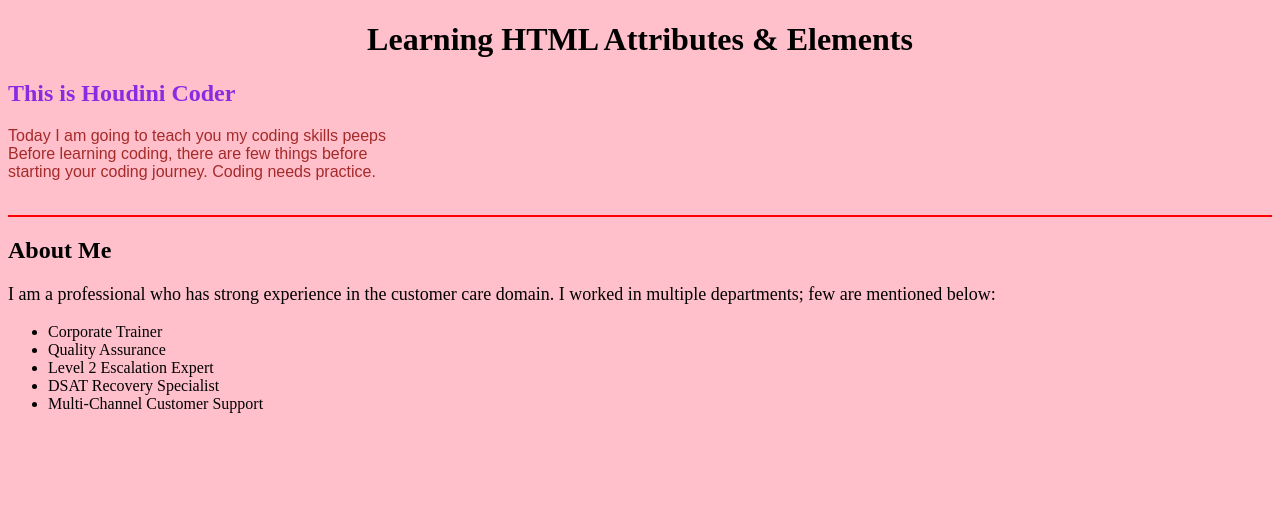
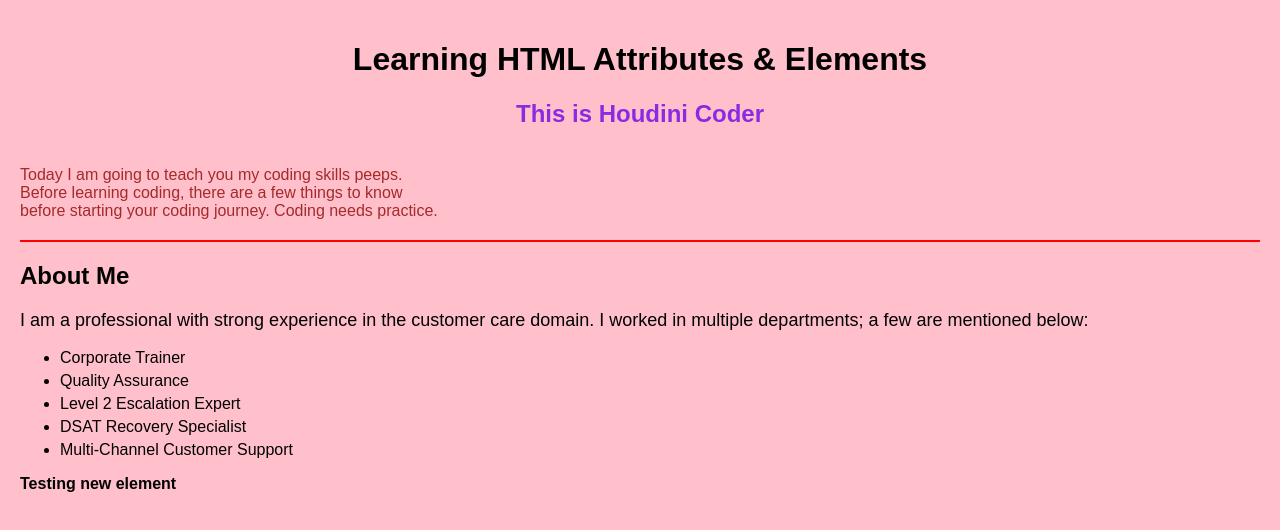
Before and after one commit to Cloud-With-Haseeb/learning-html, a plain HTML site: page index.html in a window 1280 px wide. Drawn offline with Linux system fonts and the light colour scheme.

Commit message:
Refractor HTML Page, Add External CSS, Clean Inline styles

```diff
--- a/index.html
+++ b/index.html
@@ -4,30 +4,40 @@
     <meta charset="UTF-8">
     <meta name="viewport" content="width=device-width, initial-scale=1.0">
     <title>Learning Journey</title>
+    <link rel="stylesheet" href="styles.css">
 </head>
-<body style="background-color: pink;">
-    <h1 style="text-align: center;"><strong>Learning HTML Attributes & Elements</strong></h1>
-    <h2 style="color: blueviolet;">This is Houdini Coder</h2>
-    <pre style="color: brown; font-family: Arial, Helvetica, sans-serif;">
-Today I am going to teach you my coding skills peeps
-Before learning coding, there are few things before
-starting your coding journey. Coding needs practice.
-    </pre>
+<body>
+    <header>
+        <h1 class="title">Learning HTML Attributes & Elements</h1>
+        <h2 class="subtitle">This is Houdini Coder</h2>
+    </header>
 
-    <hr style="background-color: red; height: 2px; border: none;">
-    <!--This comment is used for the learning purpose-->
+    <section class="intro">
+        <p class="preformatted">
+Today I am going to teach you my coding skills peeps.
+Before learning coding, there are a few things to know
+before starting your coding journey. Coding needs practice.
+        </p>
+    </section>
 
+    <hr class="divider">
+
+    <section class="about-me">
         <h2>About Me</h2>
-    <p style="font-size: large;">
-        I am a professional who has strong experience in the customer care domain. I worked in multiple departments; few are mentioned below:
+        <p class="about-text">
+            I am a professional with strong experience in the customer care domain.
+            I worked in multiple departments; a few are mentioned below:
         </p>
-    <!--This is used for the learning purpose-->
-    <ul>
+
+        <ul class="roles">
             <li>Corporate Trainer</li>
             <li>Quality Assurance</li>
             <li>Level 2 Escalation Expert</li>
             <li>DSAT Recovery Specialist</li>
             <li>Multi-Channel Customer Support</li>
         </ul>
+
+        <p class="testing-element"><strong>Testing new element</strong></p>
+    </section>
 </body>
 </html>
--- /dev/null
+++ b/styles.css
@@ -0,0 +1,50 @@
+/* General body styles */
+body {
+    background-color: pink;
+    font-family: Arial, Helvetica, sans-serif;
+    margin: 0;
+    padding: 20px;
+}
+
+/* Header */
+.title {
+    text-align: center;
+    font-weight: bold;
+    color: black;
+}
+
+.subtitle {
+    color: blueviolet;
+    text-align: center;
+}
+
+/* Preformatted intro section */
+.preformatted {
+    color: brown;
+    white-space: pre-line; /* preserves line breaks like <pre> */
+}
+
+/* Divider */
+.divider {
+    background-color: red;
+    height: 2px;
+    border: none;
+    margin: 20px 0;
+}
+
+/* About Me Section */
+.about-text {
+    font-size: large;
+    color: black;
+}
+
+.roles li {
+    color: black;
+    margin-bottom: 5px;
+}
+
+/* Testing element paragraph */
+.testing-element {
+    color: black;
+    font-weight: bold;
+}
```
Also changed, not shown: learning.html (added, +22 -0 lines). Lines whose indentation alone changed are shown as unchanged.
